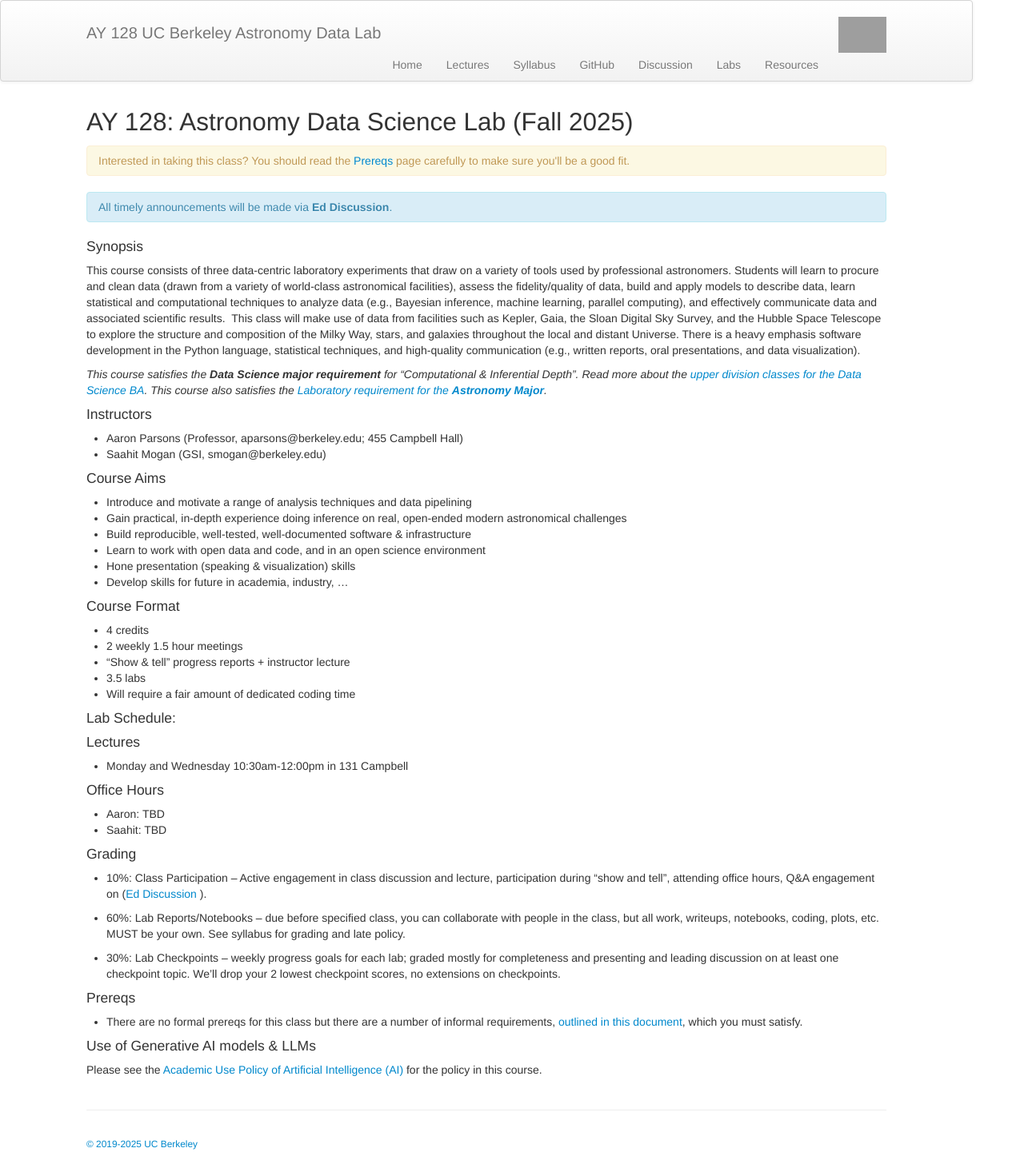
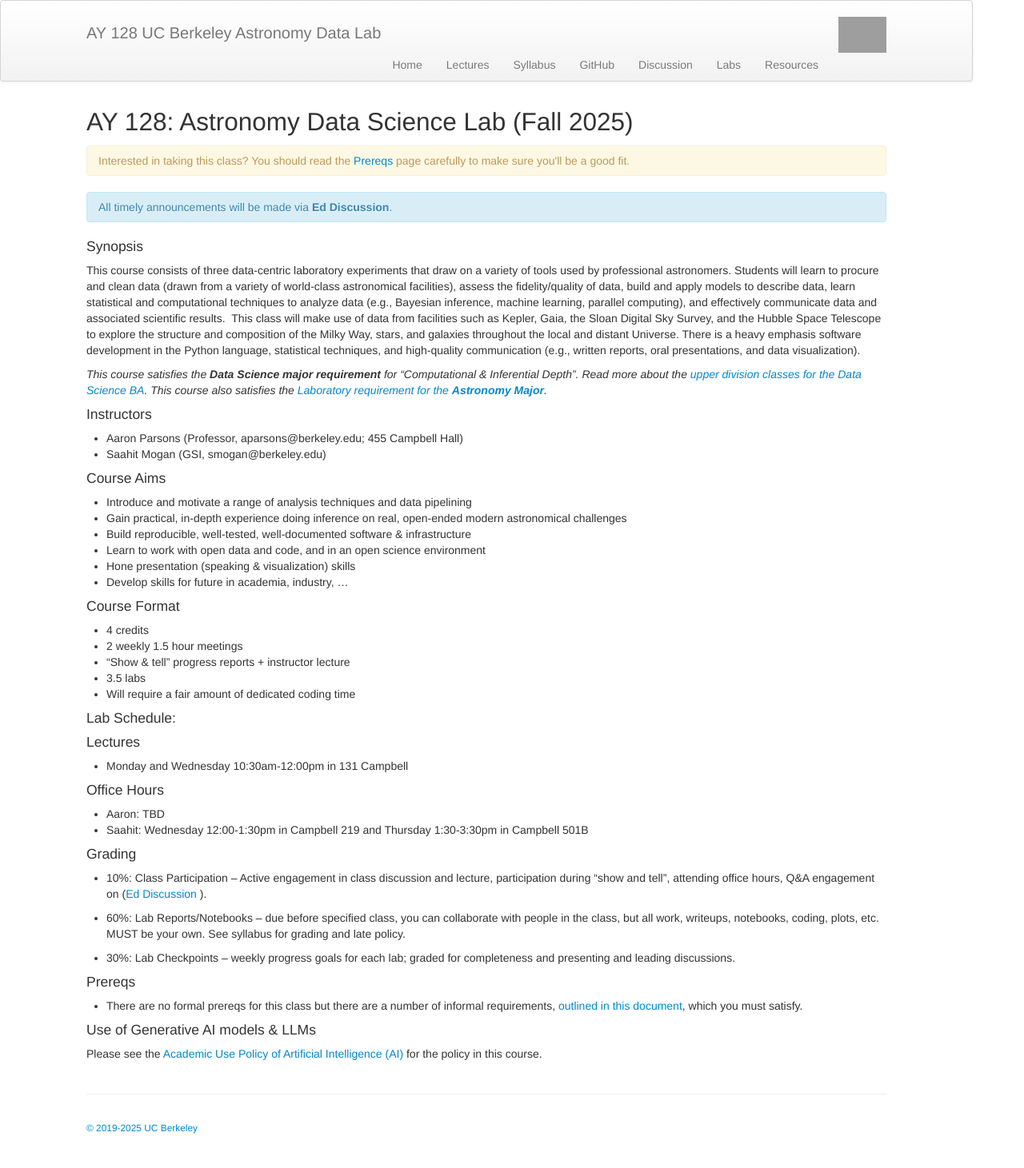
Before and after one commit to ucb-datalab/ucb-datalab.github.io, a Jekyll site: the page built from index.md, in a window 1280 px wide. Shown: the whole page at 80% size. Built offline with Jekyll 4.4.1, drawn with Linux system fonts in a browser that asks for light colours; grey boxes are pictures that could not be loaded.

Commit message:
Saahit OH

```diff
--- a/index.md
+++ b/index.md
@@ -75,7 +75,7 @@ This course consists of three data-centric laboratory experiments that draw on a
 #### Office Hours
 
 * Aaron: TBD
-* Saahit: TBD
+* Saahit: Wednesday 12:00-1:30pm in Campbell 219 and Thursday 1:30-3:30pm in Campbell 501B
 
 
 #### Grading
@@ -84,7 +84,7 @@ This course consists of three data-centric laboratory experiments that draw on a
 
  * 60%: Lab Reports/Notebooks – due before specified class, you can collaborate with people in the class, but all work, writeups, notebooks, coding, plots, etc. MUST be your own. See syllabus for grading and late policy.
 
- * 30%: Lab Checkpoints – weekly progress goals for each lab; graded mostly for completeness and presenting and leading discussion on at least one checkpoint topic. We'll drop your 2 lowest checkpoint scores, no extensions on checkpoints.
+ * 30%: Lab Checkpoints – weekly progress goals for each lab; graded for completeness and presenting and leading discussions.
 
 
 #### Prereqs
```
